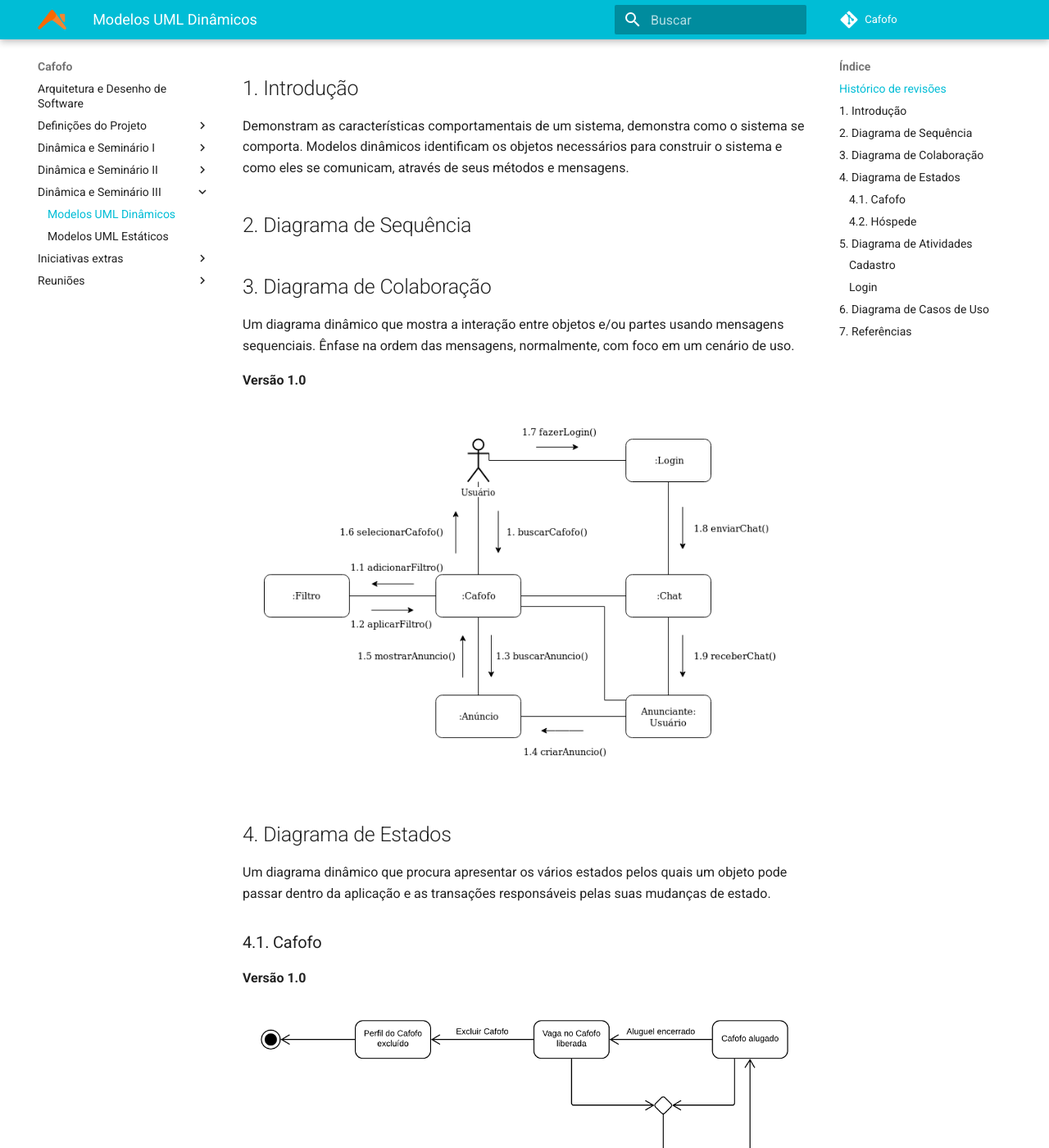
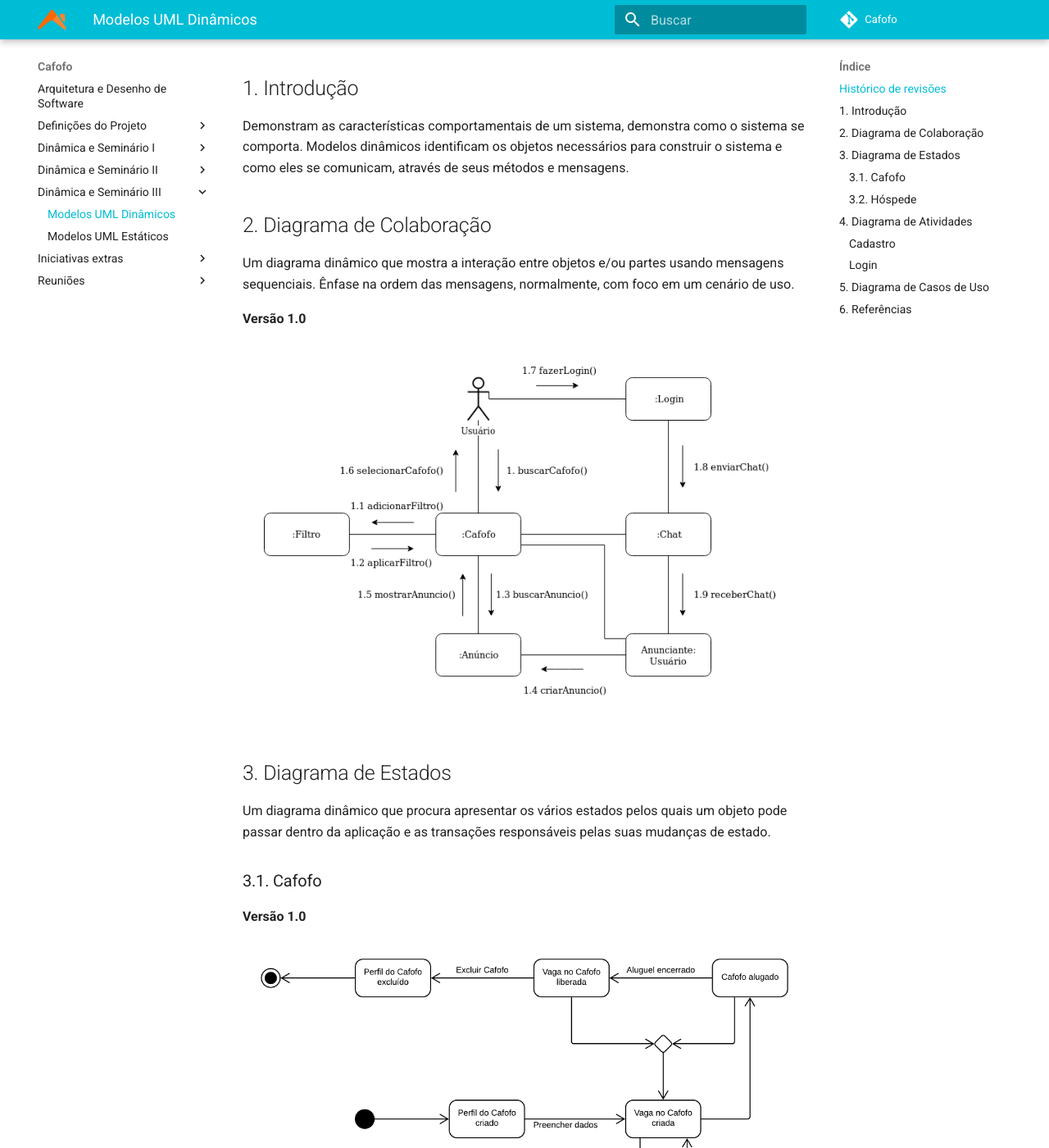
Before and after one commit to desenho-2019/Wiki, an MkDocs documentation site: the page built from docs/Dinâmica e Seminário III/uml_dinamico.md, in a window 1280 px wide and 1400 px high, scrolled down 552 px. Shown: the whole window at 82% size. Built offline with MkDocs 1.6.1 and Material for MkDocs 9.7.7, drawn with Linux system fonts in a browser that asks for light colours; some of the changed text lies outside the part shown.

Commit message:
Correções para Seminário

```diff
--- a/docs/Dinâmica e Seminário III/uml_dinamico.md
+++ b/docs/Dinâmica e Seminário III/uml_dinamico.md
@@ -15,9 +15,7 @@
 
 Demonstram as características comportamentais de um sistema, demonstra como o sistema se comporta. Modelos dinâmicos identificam os objetos necessários para construir o sistema e como eles se comunicam, através de seus métodos e mensagens.
 
-## 2. Diagrama de Sequência
-
-## 3. Diagrama de Colaboração
+## 2. Diagrama de Colaboração
 
 Um diagrama dinâmico que mostra a interação entre objetos e/ou partes usando mensagens sequenciais. Ênfase na ordem das mensagens, normalmente, com foco em um cenário de uso.
 
@@ -25,23 +23,23 @@ Um diagrama dinâmico que mostra a interação entre objetos e/ou partes usando
 
 ![Diagrama-Contribuição](img/diagrama_colaboracao.png)
 
-## 4. Diagrama de Estados
+## 3. Diagrama de Estados
 
 Um diagrama dinâmico que procura apresentar os vários estados pelos quais um objeto pode passar dentro da aplicação e as transações responsáveis pelas suas mudanças de estado.
 
-### 4.1. Cafofo
+### 3.1. Cafofo
 
 **Versão 1.0**
 
 ![Diagrama-Estados-Cafofo](img/diagrama_estados_cafofo_V1.png)
 
-### 4.2. Hóspede
+### 3.2. Hóspede
 
 **Versão 1.0**
 
 ![Diagrama-Estados-Hospede](img/diagrama_estados_hospede_V1.png)
 
-## 5. Diagrama de Atividades
+## 4. Diagrama de Atividades
 O diagrama de atividades é um diagrama de comportamento UML que mostra o fluxo de controle ou o fluxo de objetos com ênfase na sequência e nas condições do fluxo.
 
 Diagrama de Atividade é um subdiagrama derivado do UML(Unified Modeling Language), onde é modelado o que deve acontecer dentro do sistema a ser desenvolvido. Ajudando assim os Stakeholders a entender de forma mais clara o sistema. Possuindo símbolos específicos indicando, por exemplo, onde começa e onde temina as atividades.
@@ -54,13 +52,13 @@ Diagrama de Atividade é um subdiagrama derivado do UML(Unified Modeling Languag
 #### Login
 ![Diagrama de Atividade Login](img/diagrama_atividade_loggin.png)
 
-## 6. Diagrama de Casos de Uso
+## 5. Diagrama de Casos de Uso
 O diagrama de caso de uso descreve a funcionalidade proposta para um novo sistema que será projetado, é uma excelente ferramenta para o levantamento dos requisitos funcionais do sistema.
 
 **Versão 1.0**
 ![Diagrama de Casos de Uso](img/diagrama_caso_de_uso.jpg)
 
-## 7. Referências
+## 6. Referências
 
 - [Diagrama de Colaboração](https://www.uml-diagrams.org/communication-diagrams.html)
 
```
